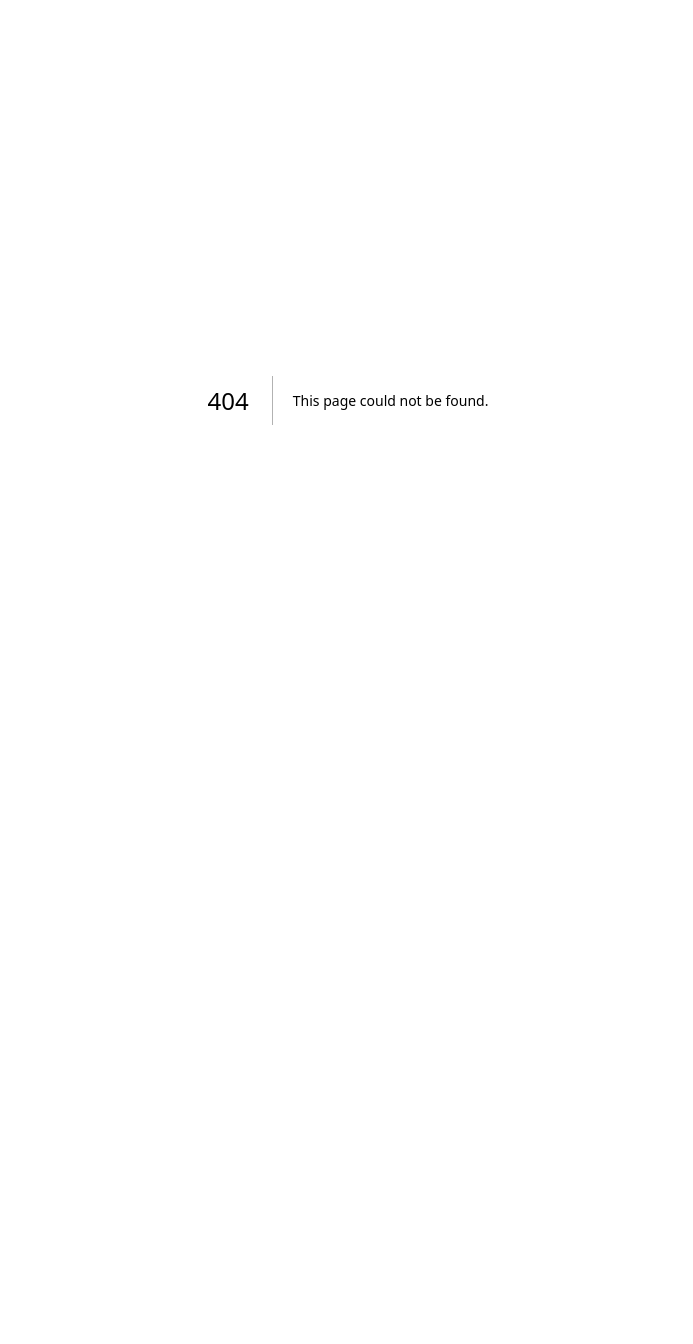
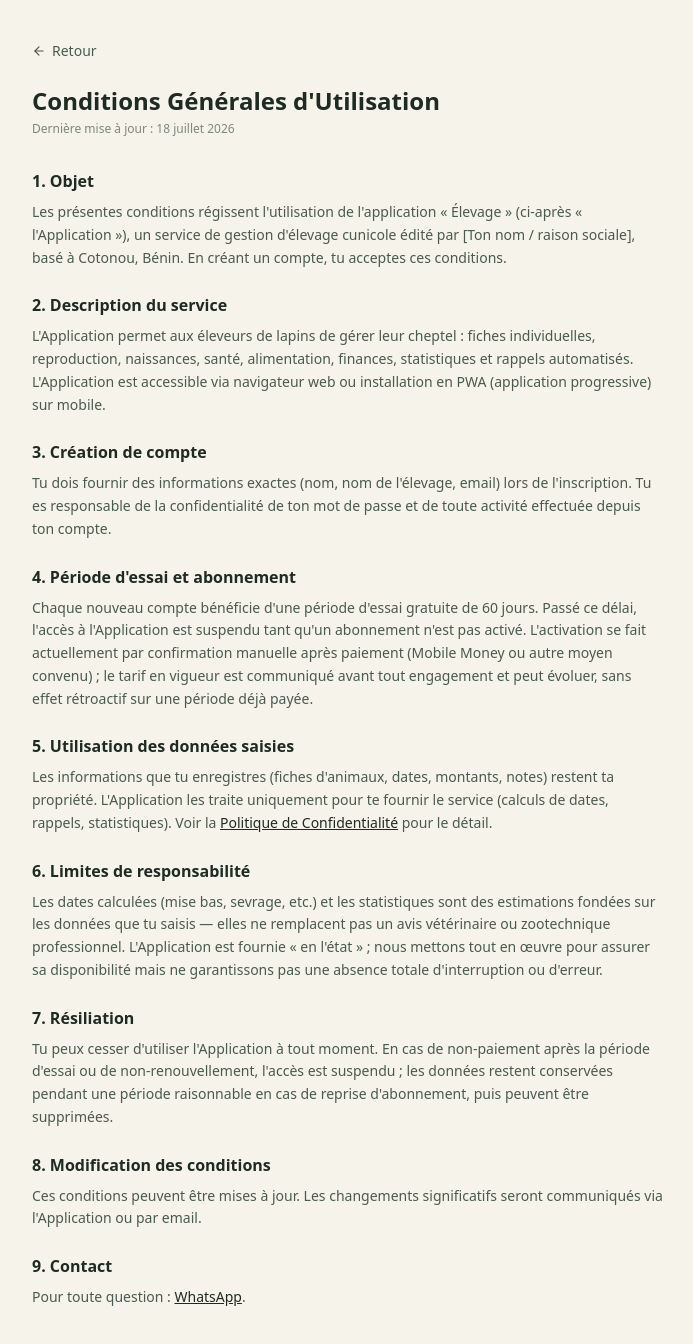
Before and after one commit to bk2024b/GestionElevage, a Next.js app: page /conditions-utilisation in a window 1280 px wide. Before the commit this address had no page. Shown: the top 1344 px of the page, without its empty margins (292-985 px from the left). Before the commit the page ends 800 px from the top, so only its background shows below. Built offline with nearby package versions, Linux system fonts and the light colour scheme.

Commit message:
pages confidentialités added

```diff
--- a/src/app/(auth)/register/page.tsx
+++ b/src/app/(auth)/register/page.tsx
@@ -39,6 +39,15 @@ export default async function RegisterPage({
         <Field label="Mot de passe">
           <Input name="password" type="password" required minLength={6} />
         </Field>
+        <label className="flex items-start gap-2 text-xs text-ink-soft">
+  <input type="checkbox" required className="w-4 h-4 mt-0.5" />
+  <span>
+    J'accepte les{' '}
+    <a href="/conditions-utilisation" target="_blank" className="text-ink underline">Conditions d'utilisation</a>
+    {' '}et la{' '}
+    <a href="/confidentialite" target="_blank" className="text-ink underline">Politique de Confidentialité</a>
+  </span>
+</label>
         <Button type="submit" variante="primaire" className="mt-2">
           Créer mon compte
         </Button>
--- /dev/null
+++ b/src/app/conditions-utilisation/page.tsx
@@ -0,0 +1,95 @@
+import { LegalPage } from '@/components/legal/LegalPage'
+
+export default function ConditionsUtilisationPage() {
+  return (
+    <LegalPage title="Conditions Générales d'Utilisation" majAt="18 juillet 2026">
+      <section>
+        <h2>1. Objet</h2>
+        <p>
+          Les présentes conditions régissent l'utilisation de l'application « Élevage »
+          (ci-après « l'Application »), un service de gestion d'élevage cunicole édité
+          par [Ton nom / raison sociale], basé à Cotonou, Bénin. En créant un compte,
+          tu acceptes ces conditions.
+        </p>
+      </section>
+
+      <section>
+        <h2>2. Description du service</h2>
+        <p>
+          L'Application permet aux éleveurs de lapins de gérer leur cheptel : fiches
+          individuelles, reproduction, naissances, santé, alimentation, finances,
+          statistiques et rappels automatisés. L'Application est accessible via
+          navigateur web ou installation en PWA (application progressive) sur mobile.
+        </p>
+      </section>
+
+      <section>
+        <h2>3. Création de compte</h2>
+        <p>
+          Tu dois fournir des informations exactes (nom, nom de l'élevage, email) lors
+          de l'inscription. Tu es responsable de la confidentialité de ton mot de passe
+          et de toute activité effectuée depuis ton compte.
+        </p>
+      </section>
+
+      <section>
+        <h2>4. Période d'essai et abonnement</h2>
+        <p>
+          Chaque nouveau compte bénéficie d'une période d'essai gratuite de 60 jours.
+          Passé ce délai, l'accès à l'Application est suspendu tant qu'un abonnement
+          n'est pas activé. L'activation se fait actuellement par confirmation manuelle
+          après paiement (Mobile Money ou autre moyen convenu) ; le tarif en vigueur est
+          communiqué avant tout engagement et peut évoluer, sans effet rétroactif sur
+          une période déjà payée.
+        </p>
+      </section>
+
+      <section>
+        <h2>5. Utilisation des données saisies</h2>
+        <p>
+          Les informations que tu enregistres (fiches d'animaux, dates, montants,
+          notes) restent ta propriété. L'Application les traite uniquement pour te
+          fournir le service (calculs de dates, rappels, statistiques). Voir la{' '}
+          <a href="/confidentialite" className="text-ink underline">Politique de Confidentialité</a>{' '}
+          pour le détail.
+        </p>
+      </section>
+
+      <section>
+        <h2>6. Limites de responsabilité</h2>
+        <p>
+          Les dates calculées (mise bas, sevrage, etc.) et les statistiques sont des
+          estimations fondées sur les données que tu saisis — elles ne remplacent pas
+          un avis vétérinaire ou zootechnique professionnel. L'Application est fournie
+          « en l'état » ; nous mettons tout en œuvre pour assurer sa disponibilité mais
+          ne garantissons pas une absence totale d'interruption ou d'erreur.
+        </p>
+      </section>
+
+      <section>
+        <h2>7. Résiliation</h2>
+        <p>
+          Tu peux cesser d'utiliser l'Application à tout moment. En cas de non-paiement
+          après la période d'essai ou de non-renouvellement, l'accès est suspendu ; les
+          données restent conservées pendant une période raisonnable en cas de reprise
+          d'abonnement, puis peuvent être supprimées.
+        </p>
+      </section>
+
+      <section>
+        <h2>8. Modification des conditions</h2>
+        <p>
+          Ces conditions peuvent être mises à jour. Les changements significatifs
+          seront communiqués via l'Application ou par email.
+        </p>
+      </section>
+
+      <section>
+        <h2>9. Contact</h2>
+        <p>
+          Pour toute question : <a href="https://wa.me/22940545270" className="text-ink underline">WhatsApp</a>.
+        </p>
+      </section>
+    </LegalPage>
+  )
+}
--- /dev/null
+++ b/src/app/confidentialite/page.tsx
@@ -0,0 +1,87 @@
+import { LegalPage } from '@/components/legal/LegalPage'
+
+export default function ConfidentialitePage() {
+  return (
+    <LegalPage title="Politique de Confidentialité" majAt="18 juillet 2026">
+      <section>
+        <h2>1. Responsable du traitement</h2>
+        <p>
+          [Ton nom / raison sociale], basé à Cotonou, Bénin, est responsable du
+          traitement des données collectées par l'Application « Élevage ».
+        </p>
+      </section>
+
+      <section>
+        <h2>2. Données collectées</h2>
+        <ul>
+          <li>Données de compte : nom, nom de l'élevage, email, téléphone (si renseigné)</li>
+          <li>Données d'élevage : fiches de lapins, reproduction, naissances, santé, alimentation, finances</li>
+          <li>Données techniques : identifiant de session, journaux de connexion basiques</li>
+        </ul>
+      </section>
+
+      <section>
+        <h2>3. Finalité du traitement</h2>
+        <p>
+          Ces données servent exclusivement à fournir le service : afficher ton
+          tableau de bord, calculer les dates de reproduction, générer les rappels,
+          produire tes statistiques et exports. Elles ne sont ni vendues ni utilisées
+          à des fins publicitaires.
+        </p>
+      </section>
+
+      <section>
+        <h2>4. Hébergement</h2>
+        <p>
+          Les données sont hébergées via Supabase, un prestataire cloud qui stocke les
+          données sur des infrastructures sécurisées. Aucune donnée n'est stockée sur
+          l'appareil de tiers non autorisés.
+        </p>
+      </section>
+
+      <section>
+        <h2>5. Partage avec des tiers</h2>
+        <p>
+          Aucune donnée d'élevage n'est partagée avec des tiers. En cas de paiement via
+          une plateforme comme Chariow, seules les informations nécessaires à la
+          transaction (nom, email, téléphone) sont transmises à ce prestataire, selon
+          sa propre politique de confidentialité.
+        </p>
+      </section>
+
+      <section>
+        <h2>6. Durée de conservation</h2>
+        <p>
+          Tes données sont conservées tant que ton compte est actif. En cas de
+          suppression de compte, les données sont effacées dans un délai raisonnable,
+          sauf obligation légale de conservation.
+        </p>
+      </section>
+
+      <section>
+        <h2>7. Tes droits</h2>
+        <p>
+          Tu peux à tout moment demander l'accès, la rectification ou la suppression
+          de tes données en nous contactant. Certaines données peuvent être modifiées
+          directement depuis la page Paramètres de l'Application.
+        </p>
+      </section>
+
+      <section>
+        <h2>8. Sécurité</h2>
+        <p>
+          L'accès à tes données est protégé par authentification et des règles de
+          sécurité au niveau de la base de données (chaque éleveur ne peut voir que ses
+          propres informations).
+        </p>
+      </section>
+
+      <section>
+        <h2>9. Contact</h2>
+        <p>
+          Pour toute question sur tes données : <a href="https://wa.me/22940545270" className="text-ink underline">WhatsApp</a>.
+        </p>
+      </section>
+    </LegalPage>
+  )
+}
--- a/src/app/page.tsx
+++ b/src/app/page.tsx
@@ -152,8 +152,15 @@ export default async function LandingPage() {
         <Link href="/conditions-utilisation" className="hover:text-ink">Conditions</Link>
         <Link href="/confidentialite" className="hover:text-ink">Confidentialité</Link>
       </div>
-      <p className="text-xs text-ink-soft/70">© {new Date().getFullYear()} Ferme F001. Tous droits réservés.</p>
+      <div className="flex flex-col items-center sm:items-end gap-1">
+  <div className="flex gap-3 text-xs text-ink-soft">
+    <Link href="/conditions-utilisation" className="hover:text-ink">Conditions</Link>
+    <Link href="/confidentialite" className="hover:text-ink">Confidentialité</Link>
+  </div>
+  <p className="text-xs text-ink-soft/70">© {new Date().getFullYear()} Ferme F001. Tous droits réservés.</p>
     </div>
+</div>
+
   </div>
 </footer>
     </div>
--- /dev/null
+++ b/src/components/legal/LegalPage.tsx
@@ -0,0 +1,20 @@
+import Link from 'next/link'
+import { ArrowLeft } from 'lucide-react'
+
+export function LegalPage({ title, majAt, children }: { title: string; majAt: string; children: React.ReactNode }) {
+  return (
+    <div className="min-h-screen bg-paper">
+      <div className="max-w-2xl mx-auto px-5 py-10">
+        <Link href="/" className="tap inline-flex items-center gap-1.5 text-sm text-ink-soft mb-6">
+          <ArrowLeft size={14} />
+          Retour
+        </Link>
+        <h1 className="text-2xl font-display font-semibold mb-1">{title}</h1>
+        <p className="text-xs text-ink-soft/70 mb-8">Dernière mise à jour : {majAt}</p>
+        <div className="flex flex-col gap-6 text-sm text-ink leading-relaxed [&_h2]:font-display [&_h2]:font-semibold [&_h2]:text-base [&_h2]:mb-2 [&_p]:text-ink-soft [&_ul]:list-disc [&_ul]:pl-5 [&_ul]:text-ink-soft [&_ul]:flex [&_ul]:flex-col [&_ul]:gap-1">
+          {children}
+        </div>
+      </div>
+    </div>
+  )
+}
```
